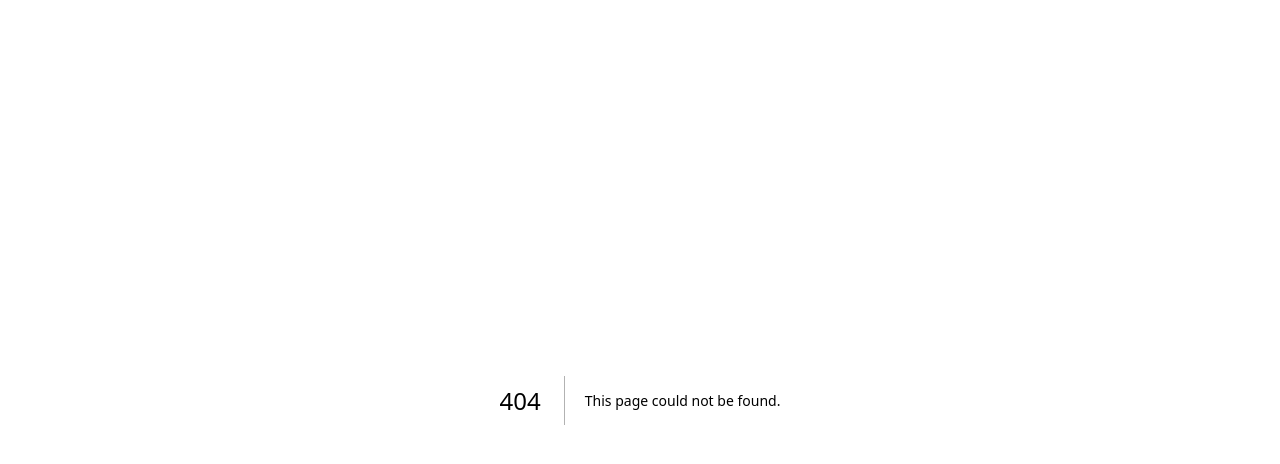
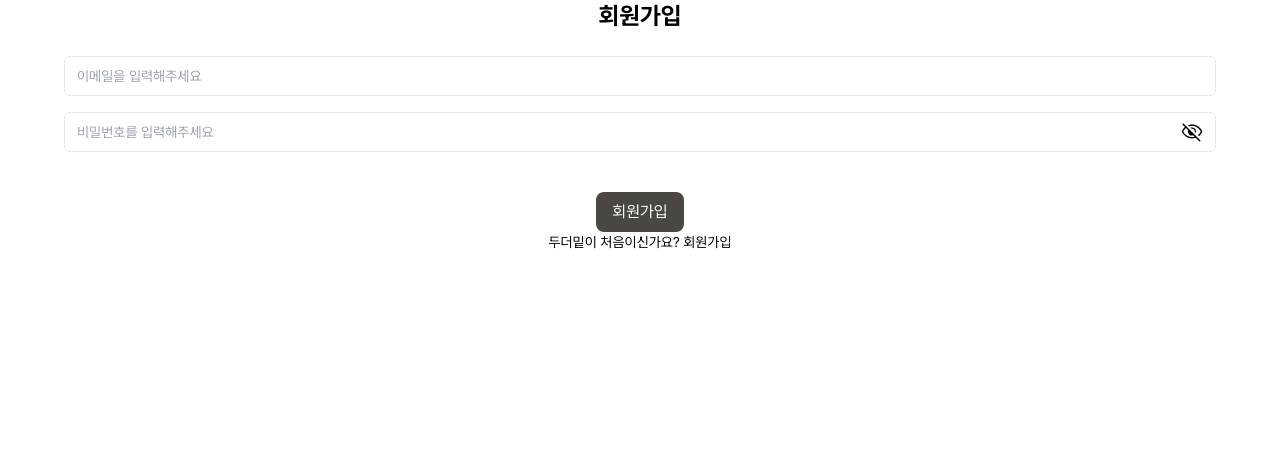
Before and after one commit to doy00/moim-platform-nextjs-typescript, a Next.js app: page /signin in a window 1280 px wide. Before the commit this address had no page. Shown: the top 464 px of the page. Built offline with nearby package versions, Linux system fonts and the light colour scheme.

Commit message:
[chore]: auth / signin page.tsx 작성

```diff
--- /dev/null
+++ b/src/app/(public)/signin/page.tsx
@@ -0,0 +1,5 @@
+import { SignInContainer } from '@/containers/auth';
+
+export default function SignInPage() {
+  return <SignInContainer />;
+}
```
